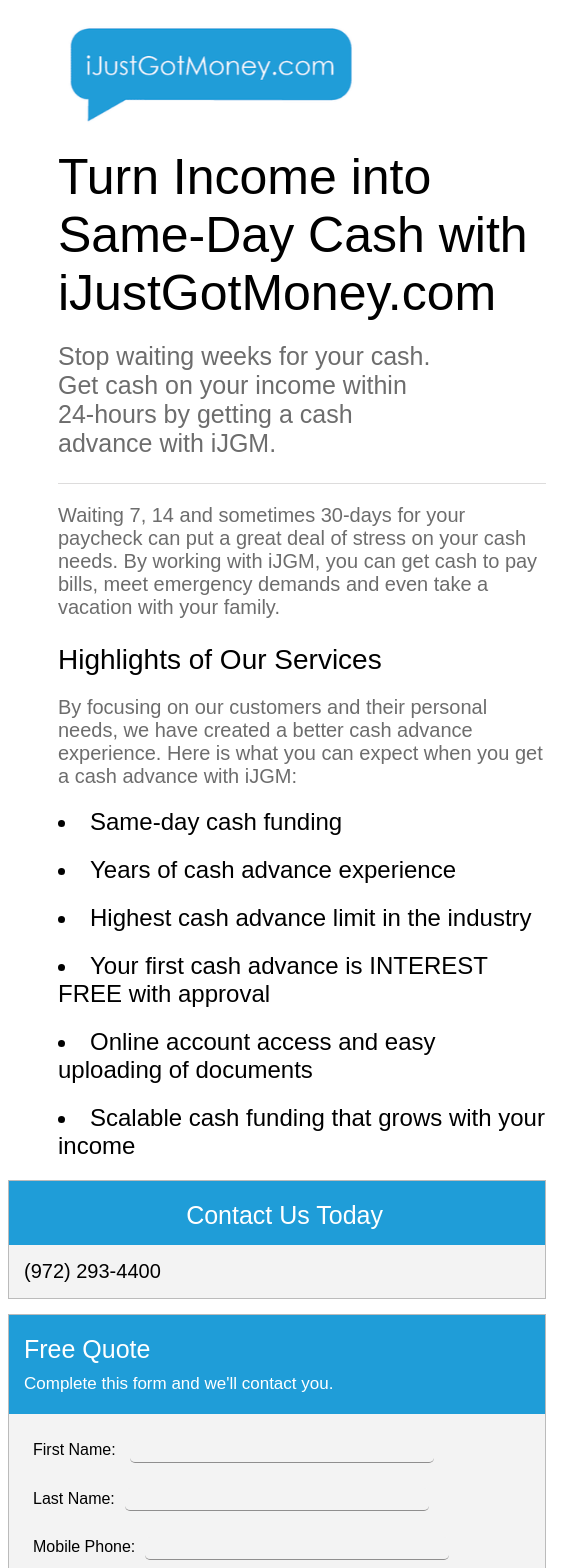
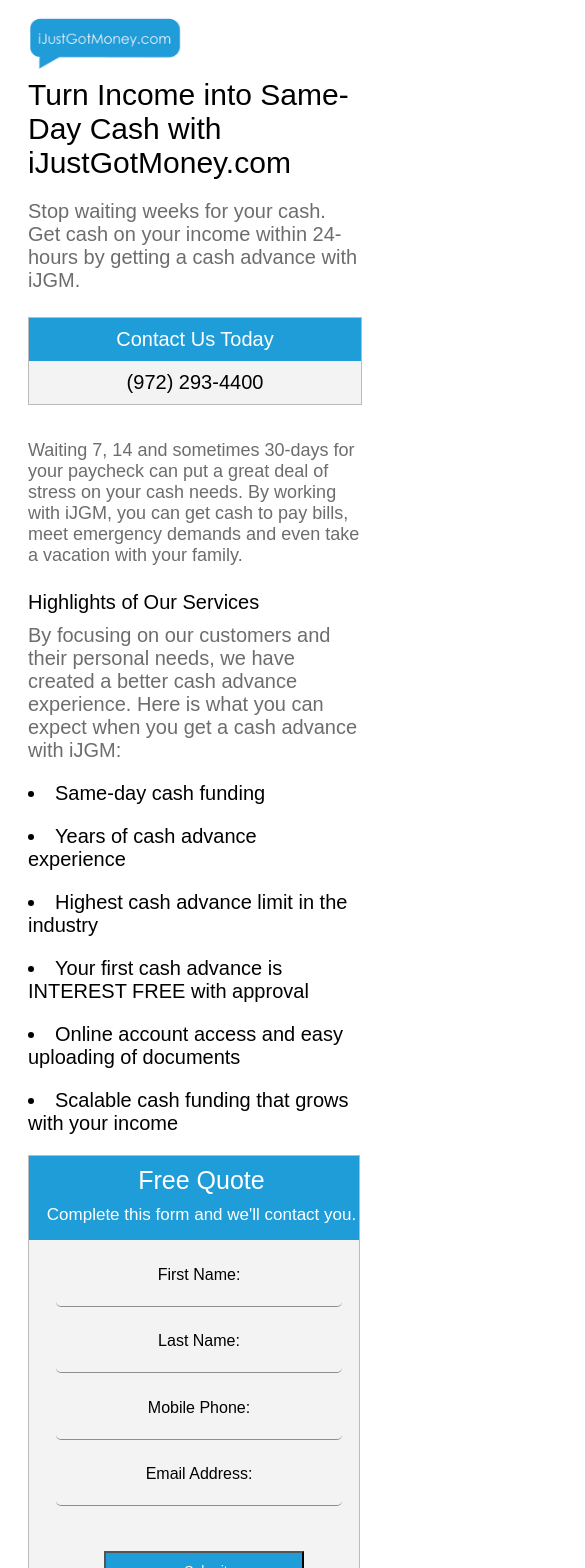
Before and after one commit to acrest/ijustgotmoney, an Angular app: page / in a window 390 px wide. Shown: the top 1568 px of the page, 585 px wide, since content can reach past the window. Built offline with nearby package versions, Linux system fonts and the light colour scheme.

Commit message:
mobile friendly

```diff
--- a/package.json
+++ b/package.json
@@ -4,7 +4,7 @@
   "license": "MIT",
   "scripts": {
     "ng": "ng",
-    "start": "ng serve",
+    "start": "ng serve --host 0.0.0.0",
     "build": "ng build --prod",
     "test": "ng test",
     "lint": "ng lint",
--- a/src/components/landing-page/landing-page.html
+++ b/src/components/landing-page/landing-page.html
@@ -10,6 +10,16 @@
 				<div *ngIf="showThankYou" class="header">Thank You For Your Interest In Our Cash Advance Services.</div>
 				<div *ngIf="!showThankYou" class="header">Turn Income into Same-Day Cash with iJustGotMoney.com</div>
 				<div class="summary">Stop waiting weeks for your cash. Get cash on your income within 24-hours by getting a cash advance with iJGM.</div>
+			</div>
+			<div *ngIf="isMobile" class="form-top">
+				<div class="title">
+					<div class="header">
+						Contact Us Today
+					</div>
+				</div>
+				<div class="info">
+					<div class="display-phone">(972) 293-4400</div>
+				</div>
 			</div>
 			<div class="info">
 				<div class="display">
@@ -61,7 +71,7 @@
 		<form class="gform pure-form pure-form-stacked" method="POST" data-email="info@ijustgotmoney.com"
 		action="https://script.google.com/macros/s/AKfycbyiVjVcy7OVR27xI9kKo1vQ4F56dtTe0q1IKiCmI7L3-CwbRAuI/exec">
 			<div id="form" class="form">
-				<div class="form-top">
+				<div *ngIf="!isMobile" class="form-top">
 					<div class="title">
 						<div class="header">
 							Contact Us Today
--- a/src/components/landing-page/landing-page.scss
+++ b/src/components/landing-page/landing-page.scss
@@ -10,7 +10,6 @@
 		margin-right: 100px;
 		box-shadow: 0px 0px 3px;
 		min-height: 100%;
-	}
 		.logo-wrapper {
 			height: 140px;
 			.logo {
@@ -40,6 +39,7 @@
 					color: black;
 					font-size: 50px;
 					max-width: 800px;
+					margin-right: 30px;
 				}
 				.summary {
 					margin-top: 20px;
@@ -48,6 +48,7 @@
 					margin-bottom: 25px;
 					font-family: sans-serif;
 					font-weight: 100;
+					margin-right: 30px;
 				}
 				border-bottom: 1px solid #dddcdc;
 				margin-right: 50px;
@@ -65,6 +66,7 @@
 							margin-bottom: 25px;
 							font-family: sans-serif;
 							font-weight: 100;
+							margin-right: 30px;
 						}
 						.title {
 							color: black;
@@ -77,8 +79,10 @@
 							margin-bottom: 20px;
 							font-family: sans-serif;
 							font-weight: 100;
+							margin-right: 30px;
 						}
 						li {
+							margin-right: 10px;
 							margin-top: 20px;
 							margin-bottom: 20px;
 							color: black;
@@ -219,7 +223,207 @@
 			}
 		}
 	}
-@media (max-width: 900px){
+	&.small {
+		overflow-x: hidden;
+		.logo-wrapper {
+			height: 70px;
+			.logo {
+				margin-left: 10px;
+				text-align: left;
+				img {
+					max-width: 175px;
+				}
+			}
+		}
+		.thank-you-message {
+			padding-left: 20px;
+			font-size: 30px;
+			margin-bottom: 10px;
+		}
+		.page {
+			color: #6d6d6d;
+			float: left;
+			margin: auto;
+			padding-left: 20px;
+			text-align: left;
+			.top {
+				margin-right: 40px;
+				.header {
+					color: black;
+					font-size: 30px;
+					max-width: 800px;
+				}
+				.summary {
+					margin-top: 20px;
+					font-size: 20px;
+					margin-bottom: 25px;
+					font-family: sans-serif;
+					font-weight: 100;
+					margin-right: 10px;
+				}
+			}
+			.form-top {
+				text-align: center;
+				border: .5px solid #bbbbbb;
+				margin-bottom: 15px;
+				background-color: #f3f3f3;
+				font-size: 20px;
+				display: flex;
+				flex-direction: column;
+				width: calc(100% - 50px);;
+				.title {
+					background-color: #1F9DD8;
+					padding-top: 10px;
+					padding-bottom: 10px;
+					width: 100%;
+					.header {
+						color: white;
+					}
+				}
+				.info {
+					margin-top: 10px;
+					margin-bottom: 10px;
+					text-align: center;
+					width: 100%;
+					.display-phone {
+						color: black;
+					}
+				}
+			}
+			.info {
+				margin-right: 50px;
+				color: #6d6d6d;
+				text-align: left;
+				display: inline-block;
+				.display {
+					.highlights {
+						.pre-highlight {
+							margin-top: 20px;
+							font-size: 18px;
+							margin-bottom: 25px;
+							font-family: sans-serif;
+							font-weight: 100;
+						}
+						.title {
+							color: black;
+							font-size: 20px;
+							margin-top:	20px;
+						}
+						.sub-title {
+							font-size: 20px;
+							margin-top: 10px;
+							margin-bottom: 20px;
+							font-family: sans-serif;
+							font-weight: 100;
+						}
+						li {
+							margin-top: 20px;
+							margin-bottom: 20px;
+							color: black;
+							font-size: 20px;
+						}
+					}
+					.contact {
+						text-align:center;
+						.wrapper {
+							margin: 0 auto;
+							width:100%;
+							font-size:17px;
+							img {
+								max-width: 200px;
+								max-height: 70px;
+							}
+							.title {
+								font-size: 22px;
+							}
+							.phone {
+
+							}
+							.email {
+
+							}
+							.color {
+								color: #1F9DD8;
+							}
+						}
+					}
+				}
+			}
+		}
+
+		form {
+			width: calc(100% - 30px);
+			text-align: center;
+			.form {
+				padding-bottom: 50px;
+				float: left;
+				min-height: 300px;
+				.inputs {
+					&.submitted {
+						display: none;
+					}
+					fieldset {
+						border: none;
+					}
+					border: .5px solid #bbbbbb;
+					background-color: #f3f3f3;
+					margin-left: 20px;
+					.title {
+						padding-left: 15px;
+						padding-top: 10px;
+						padding-bottom: 5px;
+						color: white;
+						margin-bottom: 20px;
+						background-color: #1F9DD8;
+						.header {
+							font-size: 25px;
+						}
+						.sub-title {
+							margin-top: 10px;
+							margin-bottom: 10px;
+							font-size: 17px;
+							font-family: sans-serif;
+							font-weight: 100;
+						}
+					}
+					.field-name {
+						text-align: left;
+						margin-left: 10px;
+						margin-bottom: 5px;
+					}
+					input {
+						margin-left: 10px;
+						margin-bottom:10px;
+						width: calc(100% - 20px);
+						height: 20px;
+						background-color: #f3f3f3;
+						border-top: none;
+						border-left: none;
+						border-right: none;
+						border-radius: 5px;
+						border-bottom: 1px solid #8f8e8e;
+					}
+					button {
+						margin-left: 20px;
+						margin-top: 25px;
+						background-color: #1F9DD8;
+						color: white;
+						height: 40px;
+						width: 200px;
+						margin-bottom: 30px;
+						font-size: 14px;
+					}
+					.thank-you-message {
+						font-size: 23px;
+						margin-left: -17px;
+						margin-bottom: 20px;
+					}
+				}
+			}
+		}
+	}
+}
+@media (max-width: 1100px){
     #form {width: 100%; text-align: center;}
     #info {width: 100%;}
 }
```
Also changed, not shown: 4 other files (tests, documents, lock files or other folders). Lines whose indentation alone changed are shown as unchanged.
